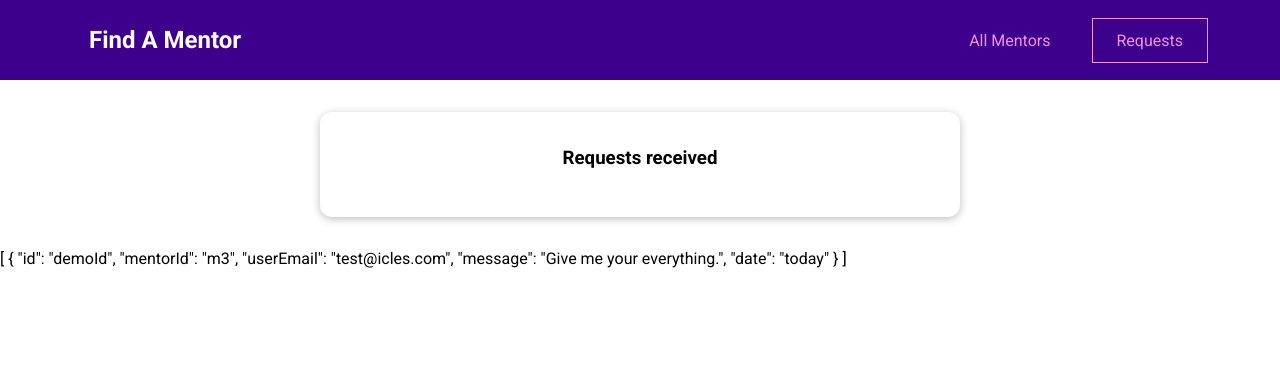
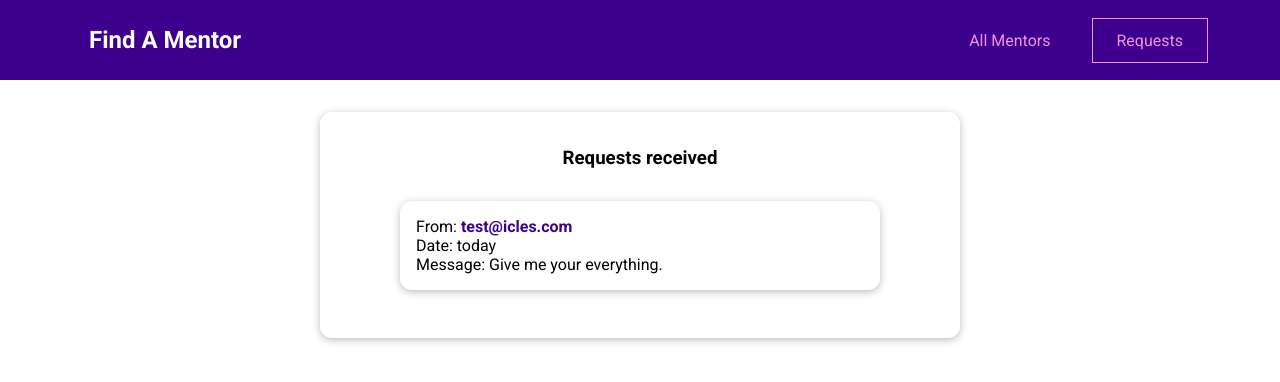
Before and after one commit to glitjch/vue-mentor, a Vue app: page /requests in a window 1280 px wide. Shown: the top 382 px of the page. Built offline with nearby package versions, Linux system fonts and the light colour scheme.

Commit message:
Update request submission flow with complete functionality. Can submit message and render it on the request received page.

```diff
--- a/src/components/requests/RequestItem.vue
+++ b/src/components/requests/RequestItem.vue
@@ -1,8 +1,44 @@
 <template>
-	<section></section>
+	<base-card>
+		<section>
+			<div>
+				From: <a :href="emailLink">{{ email }} </a>
+			</div>
+			<div>Date: {{ date }}</div>
+			<div>Message: {{ message }}</div>
+		</section>
+	</base-card>
 </template>
 
 <script>
-export default {};
+export default {
+	props: ['date', 'email', 'message'],
+	computed: {
+		emailLink() {
+			return 'mailTo:' + this.email;
+		},
+	},
+};
 </script>
-<style scoped></style>
+<style scoped>
+li {
+	margin: 1rem 0;
+	border: 1px solid #ccc;
+	padding: 1rem;
+}
+
+a {
+	color: #3d008d;
+	text-decoration: none;
+	font-weight: bold;
+}
+
+a:hover,
+a:active {
+	color: #8d007a;
+}
+
+p {
+	margin: 0.5rem 0 0 0;
+}
+</style>
--- a/src/pages/requests/ContactMentor.vue
+++ b/src/pages/requests/ContactMentor.vue
@@ -64,13 +64,13 @@ export default {
 			const mentorId = this.$route.params.id;
 			const messageData = {
 				mentorId: mentorId,
-				email: this.email,
-				message: this.message,
-				date: Date.now(),
+				email: this.email.val,
+				message: this.message.val,
+				date: new Date().toUTCString(),
 			};
 
 			this.$store.dispatch('requests/saveRequest', messageData);
-			this.$route.replace('/requests');
+			this.$router.replace('/requests');
 			return;
 		},
 	},
--- a/src/pages/requests/RequestsReceived.vue
+++ b/src/pages/requests/RequestsReceived.vue
@@ -7,12 +7,14 @@
 				<request-item
 					v-for="request in requests"
 					:key="request.id"
+          :date="request.date"
+          :email="request.userEmail"
+          :message="request.message"
 				></request-item>
 			</ul>
 			<p v-else>You don't have any received requests. Loner!</p>
 		</base-card>
 	</section>
-	<p>{{ this.requests }}</p>
 </template>
 
 <script>
@@ -21,7 +23,6 @@ export default {
 	components: {
 		RequestItem,
   },
-  // TODO need props to pass down to request item
 	computed: {
 		requests() {
 			return this.$store.getters['requests/requests'];
```
